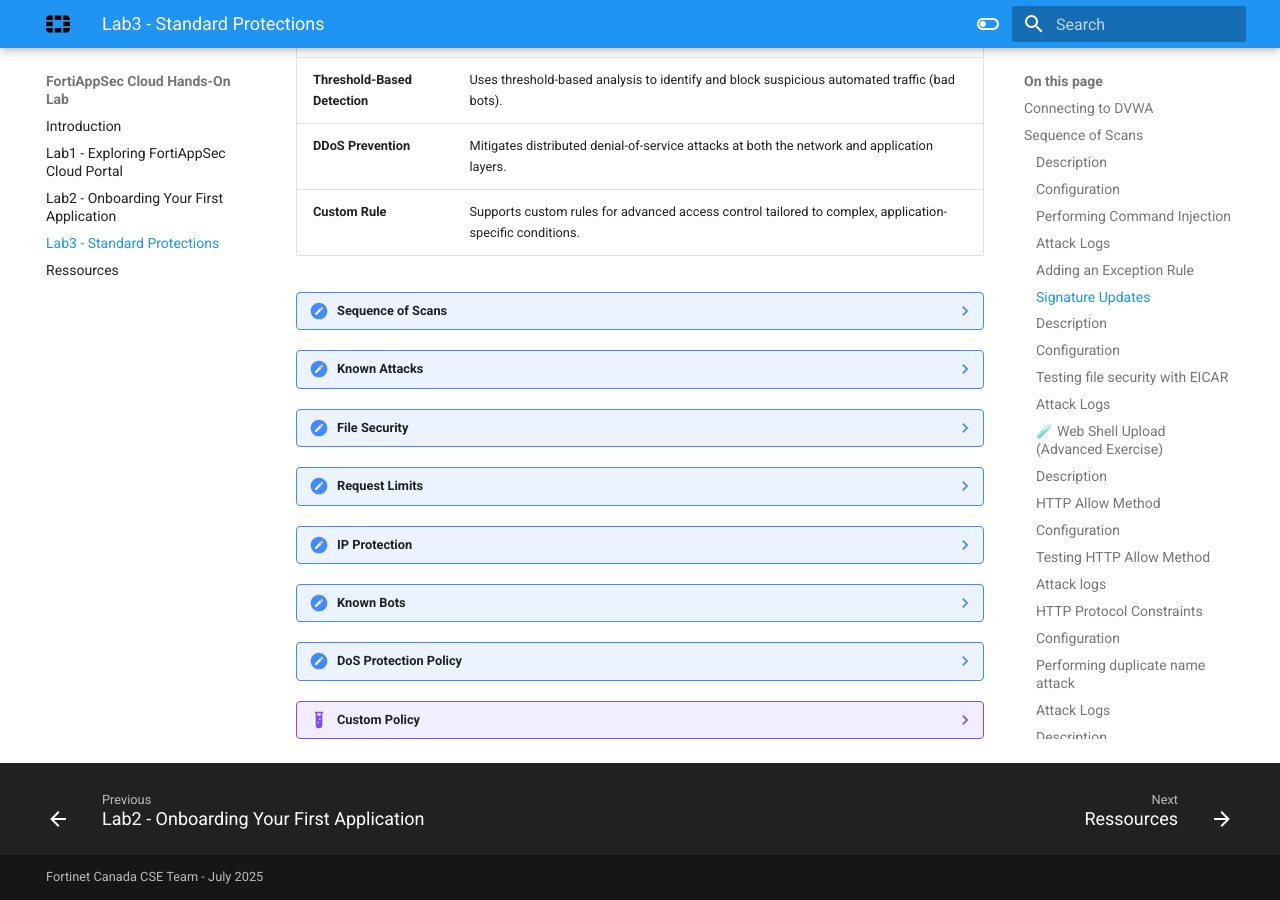
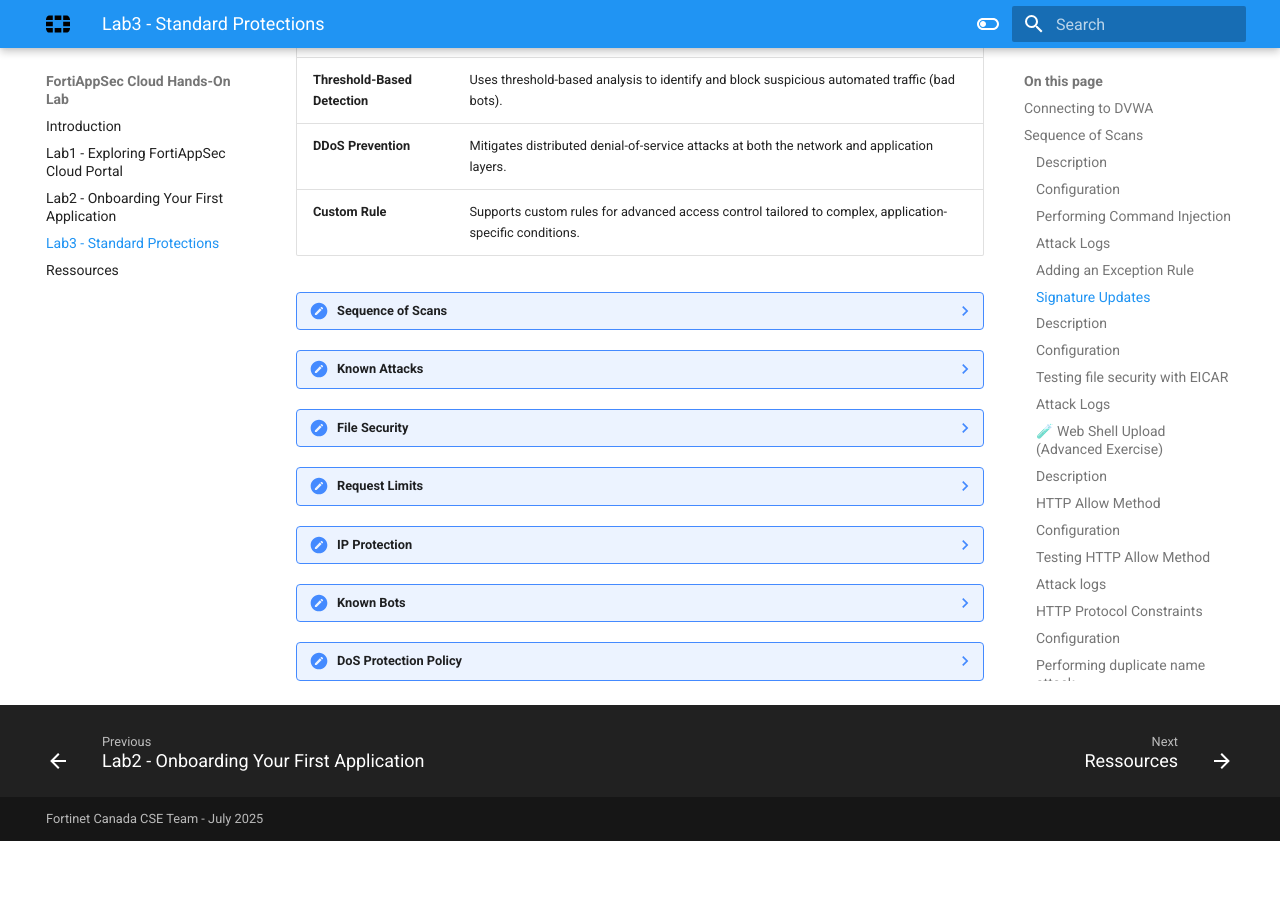
Before and after one commit to benoitbMTL/fortiappsec-hol, an MkDocs documentation site: the page built from docs/3-fortiappsec-standard-protection.md, in a window 1280 px wide and 900 px high, scrolled down 711 px. Built offline with MkDocs 1.6.1 and Material for MkDocs 9.7.7, drawn with Linux system fonts in a browser that asks for light colours; after the commit the page ends 1552 px from its top, so only the background shows below that; part of the change alters nothing that is shown.

```diff
--- a/docs/3-fortiappsec-standard-protection.md
+++ b/docs/3-fortiappsec-standard-protection.md
@@ -394,8 +394,6 @@ The following modules are enabled — we will **review them in this lab**.
 
     [Send HEAD request](#){ .md-button onclick="sendHeadRequestToLogin()" }
 
-    <div id="http-method-result" style="margin-top: 1em; font-weight: bold;"></div>
-
     ### Attack logs
 
     ![](img/fortiappsec-log-head-is-not-allowed.png)
@@ -513,18 +511,7 @@ The following modules are enabled — we will **review them in this lab**.
 
     [Send request](#){ .md-button onclick="sendRequestWithHeadlessUserAgent()" }
 
-    <div id="bot-result" style="margin-top: 1em; font-weight: bold;"></div>
-
-
-
-
-
-
-
-
-
-
-
+    ![](img/fortiappsec-crawler-log.png)
 
 ??? note "DoS Protection Policy"
     ## DoS Protection Policy
@@ -538,71 +525,23 @@ The following modules are enabled — we will **review them in this lab**.
 
     ### Configuration
 
-    `DoS Protection > DoS Protection Policy`
+    Go to:
+    `WAF > Templates > StandardProtection-Clone > DDoS Prevention`
 
-    ![](img/Aspose.Words.fc7ec648-3633-4466-b24a-e7a2902fc6a3.105.png)
+    Set **HTTP Request Limit (Session)** to a very low value (5 instead of the default 500).
+
+    Enable the **CAPTCHA challenge** as the action when the limit is reached.
+
+    Set **Block Duration** to 60 seconds.
+
+    ![](img/fortiappsec-ddos.png)
+
+    ⚠️ Click `SAVE`
 
     ### Testing DoS HTTP Flood
 
-    For this test, HTTP request limit / sec is set very low (5 instead of default 500).
-
-    Go to any page and refresh very quickly with F5. Alternatively, hold down SHIFT button and click the Reload button several times.
-
-    Go to Attack Logs.
+    Go to any page and **press F5 repeatedly** to simulate a burst of requests and trigger the protection.
 
     ### Attack Logs
 
-    ![](img/Aspose.Words.fc7ec648-3633-4466-b24a-e7a2902fc6a3.106.png)
-
-
-
-
-??? example "Custom Policy"
-    ## Custom Policy
-
-    Custom rules provide a degree of flexibility for complex conditions. You can combine any or all of these criteria:
-
-    ![](img/Aspose.Words.fc7ec648-3633-4466-b24a-e7a2902fc6a3.060.png)
-
-    ### Configuration
-
-    Example #1 – Detecting Vulnerability Scanning
-
-    ![](img/Aspose.Words.fc7ec648-3633-4466-b24a-e7a2902fc6a3.061.png)
-
-    Example #2 – Detecting Brute Force Login
-
-    ![](img/Aspose.Words.fc7ec648-3633-4466-b24a-e7a2902fc6a3.062.png)
-
-    ### Testing Vulnerability Scanning
-
-    Browse to <a href="https://@APP_NAME/vulnerabilities/sqli/" target="_blank">https://@APP_NAME/vulnerabilities/sqli/</a> and submit `‘or 1=1#` 11 times.
-
-    ![](img/Aspose.Words.fc7ec648-3633-4466-b24a-e7a2902fc6a3.063.png)
-
-    FortiAppSec Cloud blocks SQL injection for the first 10 requests and quarantine the IP at the 11<sup>th</sup> request.
-
-    ![](img/Aspose.Words.fc7ec648-3633-4466-b24a-e7a2902fc6a3.064.png)
-
-    Check the blocked IPs and release it for the next test.
-
-    ![](img/Aspose.Words.fc7ec648-3633-4466-b24a-e7a2902fc6a3.065.png)
-
-
-    ### Testing brute force attack
-
-    Try to login 20 times very quickly with user “p” and no password. You can also reduce the configuration to 3 occurrences for testing purpose. **Don’t forget to configure it back to 20 after your test.**
-
-    After few requests, FortiAppSec Cloud enforces a CAPTCHA to check if this is a bot or not. You can put a wrong answer to simulate a bot activity.
-
-    ![](img/Aspose.Words.fc7ec648-3633-4466-b24a-e7a2902fc6a3.066.png)
-
-    ![](img/Aspose.Words.fc7ec648-3633-4466-b24a-e7a2902fc6a3.067.png)
-
-    Check the blocked IPs and release it for the next test.
-
-    ![](img/Aspose.Words.fc7ec648-3633-4466-b24a-e7a2902fc6a3.065.png)
-
-    ### Attack Logs
-
-    ![](img/Aspose.Words.fc7ec648-3633-4466-b24a-e7a2902fc6a3.068.png)
+    ![](img/fortiappsec-ddos-log.png)
--- a/docs/javascripts/extra.js
+++ b/docs/javascripts/extra.js
@@ -78,17 +78,14 @@ function sendHeadRequestToLogin() {
         mode: "no-cors"
     })
     .then(() => {
-        displayResult("✅ HEAD request sent.");
+        alert("HEAD request sent.");
     })
     .catch(error => {
-        displayResult("❌ Request failed: " + error);
+        alert("Request failed: " + error);
     });
 }
 
-
 function sendRequestWithHeadlessUserAgent() {
-    const url = "/login.php";
-
     fetch(getAppUrl(), {
         method: "GET",
         mode: "no-cors",
@@ -97,9 +94,9 @@ function sendRequestWithHeadlessUserAgent() {
         }
     })
     .then(() => {
-        displayResult("✅ HeadlessChrome request sent.");
+        alert("Headless bot request sent.");
     })
     .catch(error => {
-        displayResult("❌ Request failed: " + error);
+        alert("Request failed: " + error);
     });
 }
```
Also changed, not shown: docs/img/fo.png (deleted), docs/img/fortiappsec-crawler-log.png (added), docs/img/fortiappsec-ddos.png (added).
